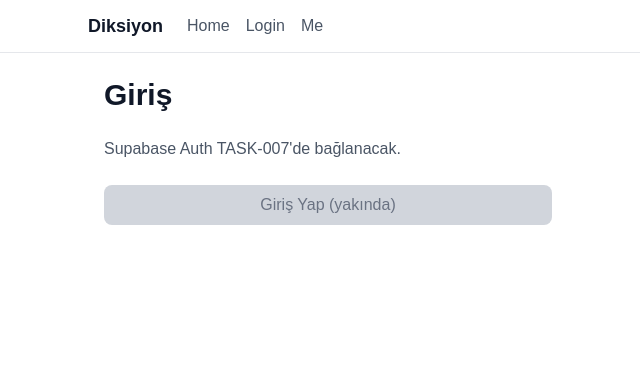
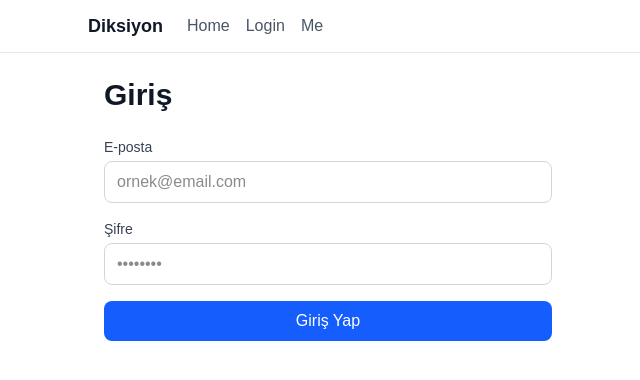
Before and after one commit to lastlord444/diksiyon-app, a Next.js app: page /login in a window 1280 px wide. Shown: the top 380 px of the page, without its empty margins (104-744 px from the left). Built offline with nearby package versions, Linux system fonts and the light colour scheme.

Commit message:
feat: add supabase auth login/logout

```diff
--- a/src/app/login/page.tsx
+++ b/src/app/login/page.tsx
@@ -1,20 +1,91 @@
+'use client'
+
+import { useState } from 'react'
+import { useRouter } from 'next/navigation'
+import { createClient } from '@/lib/supabase/client'
+
 export default function LoginPage() {
+  const [email, setEmail] = useState('')
+  const [password, setPassword] = useState('')
+  const [error, setError] = useState('')
+  const [loading, setLoading] = useState(false)
+  const router = useRouter()
+
+  const handleLogin = async (e: React.FormEvent) => {
+    e.preventDefault()
+    setLoading(true)
+    setError('')
+
+    try {
+      const supabase = createClient()
+      const { error } = await supabase.auth.signInWithPassword({
+        email,
+        password,
+      })
+
+      if (error) {
+        setError(error.message)
+      } else {
+        router.push('/me')
+      }
+    } catch {
+      setError('Giriş yapılırken hata oluştu')
+    } finally {
+      setLoading(false)
+    }
+  }
+
   return (
     <div>
       <h1 className="text-3xl font-bold text-gray-900 mb-6">Giriş</h1>
 
       <div className="max-w-md">
-        <p className="text-gray-600 mb-6">
-          Supabase Auth TASK-007&apos;de bağlanacak.
-        </p>
+        <form onSubmit={handleLogin} className="space-y-4">
+          <div>
+            <label htmlFor="email" className="block text-sm font-medium text-gray-700 mb-1">
+              E-posta
+            </label>
+            <input
+              id="email"
+              type="email"
+              value={email}
+              onChange={(e) => setEmail(e.target.value)}
+              required
+              className="w-full px-3 py-2 border border-gray-300 rounded-lg focus:outline-none focus:ring-2 focus:ring-blue-500"
+              placeholder="ornek@email.com"
+            />
+          </div>
 
-        <button
-          disabled
-          className="w-full px-4 py-2 bg-gray-300 text-gray-500 rounded-lg cursor-not-allowed"
-        >
-          Giriş Yap (yakında)
-        </button>
+          <div>
+            <label htmlFor="password" className="block text-sm font-medium text-gray-700 mb-1">
+              Şifre
+            </label>
+            <input
+              id="password"
+              type="password"
+              value={password}
+              onChange={(e) => setPassword(e.target.value)}
+              required
+              className="w-full px-3 py-2 border border-gray-300 rounded-lg focus:outline-none focus:ring-2 focus:ring-blue-500"
+              placeholder="••••••••"
+            />
+          </div>
+
+          {error && (
+            <div className="p-3 bg-red-100 border border-red-300 text-red-700 rounded-lg">
+              {error}
+            </div>
+          )}
+
+          <button
+            type="submit"
+            disabled={loading}
+            className="w-full px-4 py-2 bg-blue-600 text-white rounded-lg hover:bg-blue-700 disabled:bg-gray-400 disabled:cursor-not-allowed"
+          >
+            {loading ? 'Giriş yapılıyor...' : 'Giriş Yap'}
+          </button>
+        </form>
       </div>
     </div>
-  );
+  )
 }
--- a/src/app/me/page.tsx
+++ b/src/app/me/page.tsx
@@ -1,4 +1,61 @@
+'use client'
+
+import { useState, useEffect } from 'react'
+import { useRouter } from 'next/navigation'
+import { createClient } from '@/lib/supabase/client'
+import type { User } from '@supabase/supabase-js'
+
 export default function MePage() {
+  const [user, setUser] = useState<User | null>(null)
+  const [loading, setLoading] = useState(true)
+  const router = useRouter()
+
+  useEffect(() => {
+    const getUser = async () => {
+      try {
+        const supabase = createClient()
+        const { data: { user } } = await supabase.auth.getUser()
+
+        if (!user) {
+          router.push('/login')
+          return
+        }
+
+        setUser(user)
+      } catch (error) {
+        console.error('Kullanıcı bilgisi alınırken hata:', error)
+        router.push('/login')
+      } finally {
+        setLoading(false)
+      }
+    }
+
+    getUser()
+  }, [router])
+
+  const handleLogout = async () => {
+    try {
+      const supabase = createClient()
+      await supabase.auth.signOut()
+      router.push('/login')
+    } catch (error) {
+      console.error('Çıkış yapılırken hata:', error)
+    }
+  }
+
+  if (loading) {
+    return (
+      <div>
+        <h1 className="text-3xl font-bold text-gray-900 mb-6">Profilim</h1>
+        <p className="text-gray-600">Yükleniyor...</p>
+      </div>
+    )
+  }
+
+  if (!user) {
+    return null // Router redirect çalışıyor
+  }
+
   return (
     <div>
       <h1 className="text-3xl font-bold text-gray-900 mb-6">Profilim</h1>
@@ -8,9 +65,18 @@ export default function MePage() {
           <h2 className="text-xl font-semibold text-gray-800 mb-3">
             Kullanıcı Bilgileri
           </h2>
-          <p className="text-gray-600">
-            Kullanıcı profil bilgileri burada görünecek. (placeholder)
+          <p className="text-gray-600 mb-2">
+            <strong>E-posta:</strong> {user.email}
           </p>
+          <p className="text-gray-600 mb-4">
+            <strong>Kayıt tarihi:</strong> {new Date(user.created_at).toLocaleDateString('tr-TR')}
+          </p>
+          <button
+            onClick={handleLogout}
+            className="px-4 py-2 bg-red-600 text-white rounded-lg hover:bg-red-700"
+          >
+            Çıkış Yap
+          </button>
         </section>
 
         <section className="border border-gray-200 rounded-lg p-4">
@@ -32,5 +98,5 @@ export default function MePage() {
         </section>
       </div>
     </div>
-  );
+  )
 }
```
